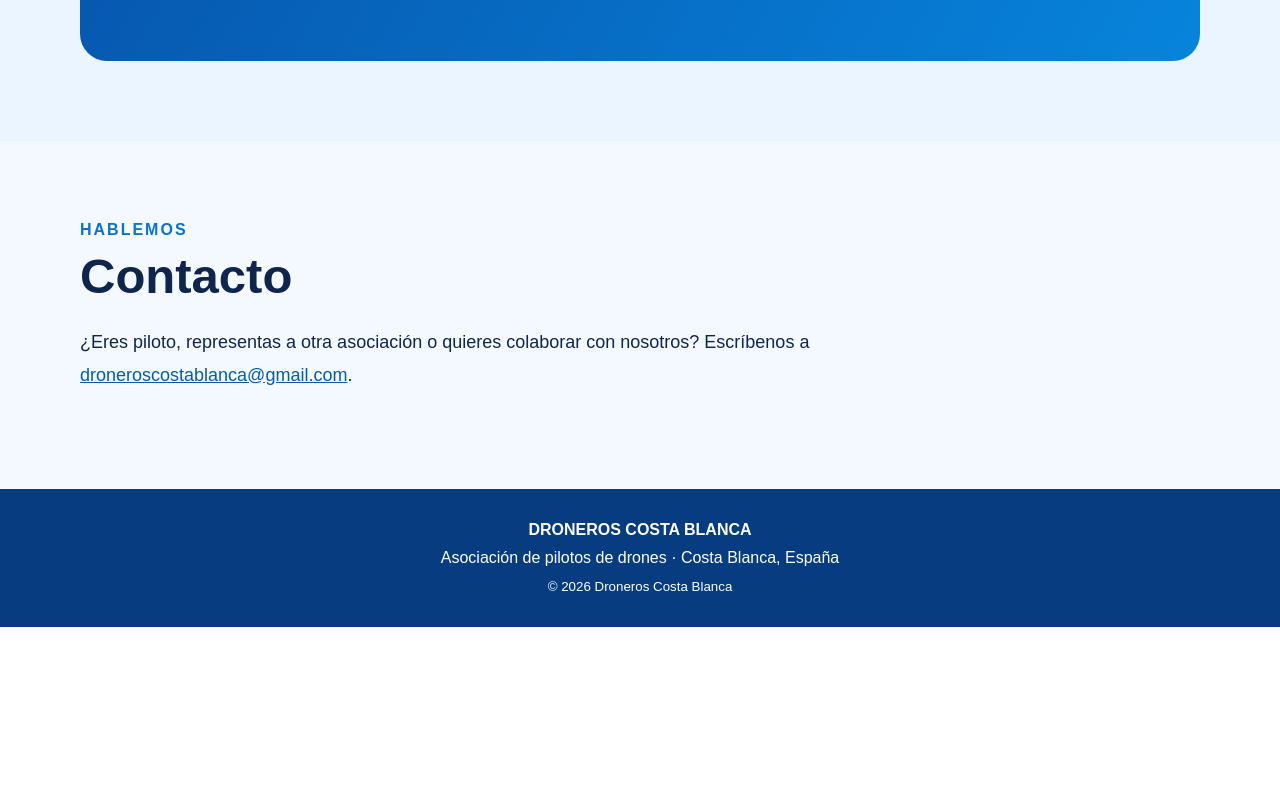
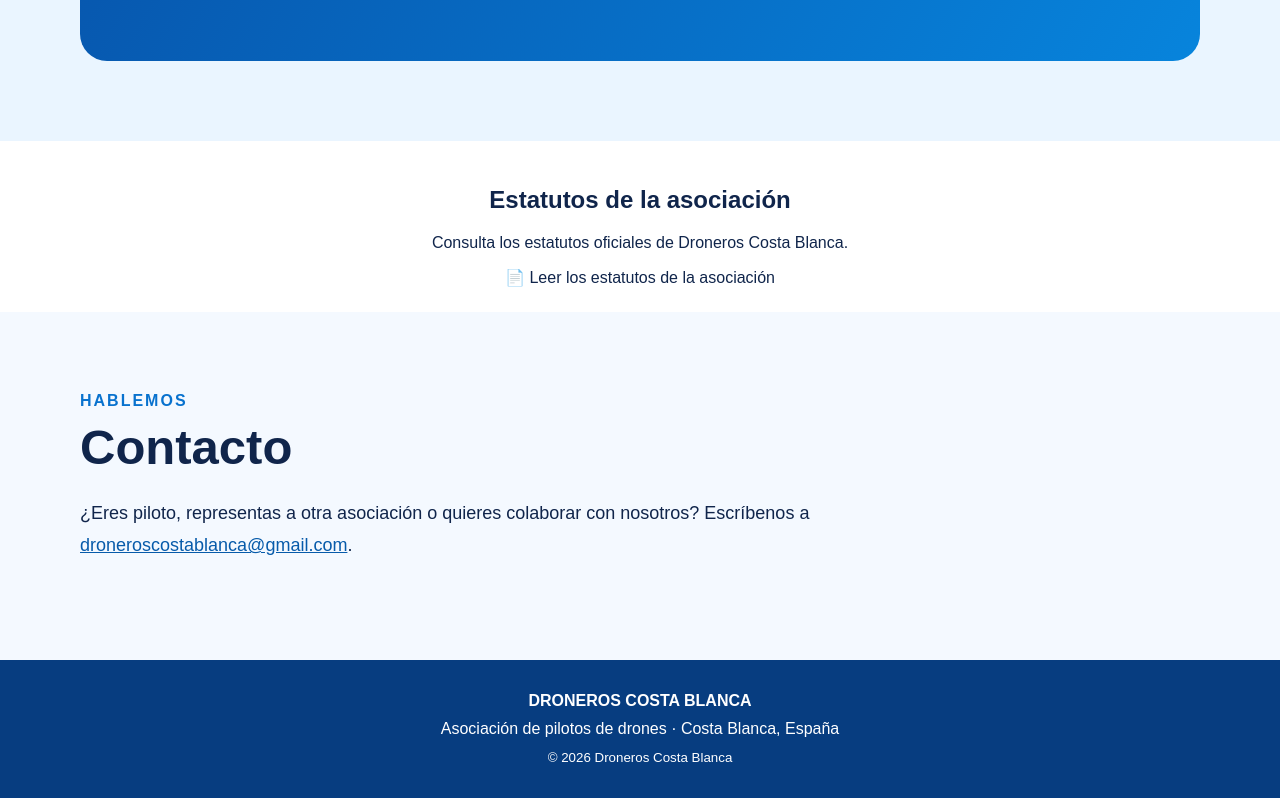
Before and after one commit to droneroscostablanca-prog/droneroscostablanca-prog.github.io, a plain HTML site: page index.html in a window 1280 px wide. Shown: the part 5021-5819 px from the top of the page. Before the commit the page ends 5648 px from the top, so only its background shows below. Drawn offline with Linux system fonts and the light colour scheme.

Commit message:
Añadir enlace a los estatutos de la asociación

```diff
--- a/index.html
+++ b/index.html
@@ -63,4 +63,14 @@
 <section class="section soft" id="objetivos"><div class="container"><div class="kicker">Lo que nos mueve</div><h2>Nuestros objetivos</h2><div class="cards"><article class="card"><h3>Unir a los pilotos</h3><p>Crear vínculos entre aficionados y profesionales para compartir experiencias y aprender unos de otros.</p></article><article class="card"><h3>Impulsar la colaboración</h3><p>Establecer relaciones con asociaciones y entidades para desarrollar iniciativas de interés común.</p></article><article class="card"><h3>Defender nuestros intereses</h3><p>Promover el diálogo y la representación de los pilotos, siempre desde el respeto a la seguridad aérea y la normativa.</p></article></div></div></section>
 <section class="section" id="actividades"><div class="container"><div class="kicker">Nos vemos en el aire</div><h2>Actividades y encuentros</h2><p class="lead">Queremos organizar quedadas, encuentros, charlas e iniciativas para que los socios puedan disfrutar del mundo de los drones y conocer a otros pilotos. Las próximas actividades se anunciarán a través de nuestros canales oficiales.</p></div></section>
 <section class="section soft" id="socios"><div class="container banner"><div class="kicker">Forma parte</div><h2>Hazte socio de Droneros Costa Blanca</h2><p class="lead">Participa en una asociación que quiere crecer contigo. Completa nuestro formulario para solicitar información sobre el alta, las condiciones de participación y las actividades previstas.</p><a class="btn primary" href="https://forms.gle/3wX9oJAcuu3ULd7h8" rel="noopener noreferrer" target="_blank">Hazte socio gratis</a><p class="note">Las cuotas y condiciones definitivas se comunicarán antes de formalizar el alta.</p></div></section>
+
+<section style="padding:25px 20px;text-align:center;background:#fff;">
+  <h2>Estatutos de la asociación</h2>
+  <p>Consulta los estatutos oficiales de Droneros Costa Blanca.</p>
+  <a href="ESTATUTOSCV-01-069087-A.VISADO.pdf"
+     target="_blank" rel="noopener noreferrer">
+    📄 Leer los estatutos de la asociación
+  </a>
+</section>
+
 <section class="section contact" id="contacto"><div class="container"><div class="kicker">Hablemos</div><h2>Contacto</h2><p class="lead">¿Eres piloto, representas a otra asociación o quieres colaborar con nosotros? Escríbenos a <a href="mailto:droneroscostablanca@gmail.com">droneroscostablanca@gmail.com</a>.</p></div></section></main><footer><strong>DRONEROS COSTA BLANCA</strong><p>Asociación de pilotos de drones · Costa Blanca, España</p><small>© 2026 Droneros Costa Blanca</small></footer></body></html>
```
